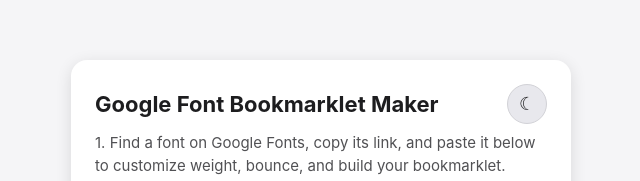
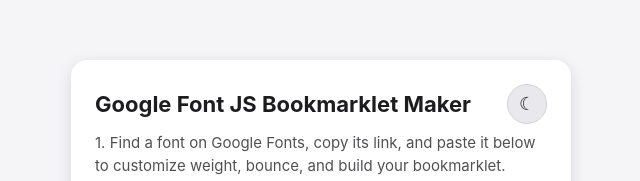
Before and after one commit to Oblivious-Code/Font_Bookmarklet, a plain HTML site: page index.html in a window 1280 px wide. Shown: the top 181 px of the page, without its empty margins (319-959 px from the left). Drawn offline with Linux system fonts and the light colour scheme.

Commit message:
Update title from 'Bookmarklet Maker' to 'JS Bookmarklet Maker'

```diff
--- a/index.html
+++ b/index.html
@@ -55,7 +55,7 @@
 <body>
   <div class="card">
     <div class="header-row">
-      <h1>Google Font Bookmarklet Maker</h1>
+      <h1>Google Font JS Bookmarklet Maker</h1>
       <button class="theme-btn" id="themeBtn" onclick="toggleTheme()" aria-label="Toggle Dark Mode">☾</button>
     </div>
     <p>1. Find a font on Google Fonts, copy its link, and paste it below to customize weight, bounce, and build your bookmarklet.</p>
```
